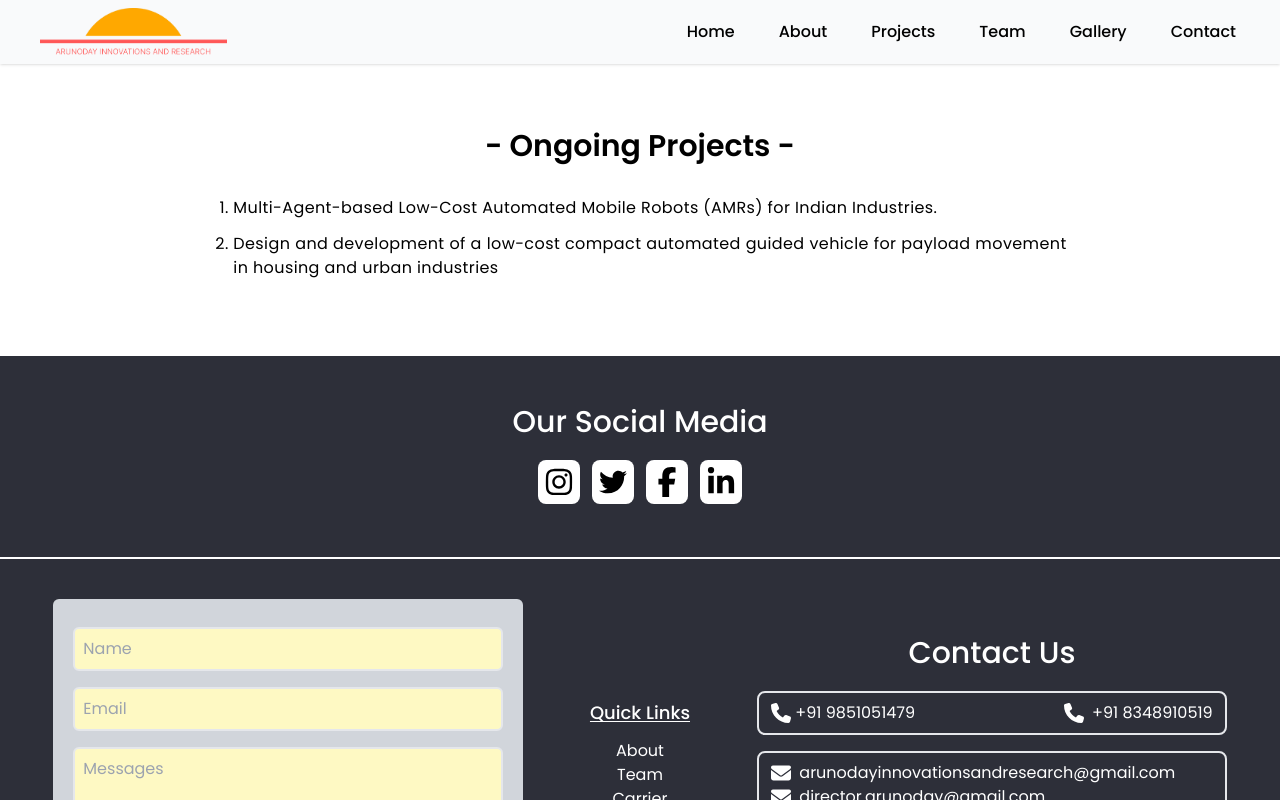
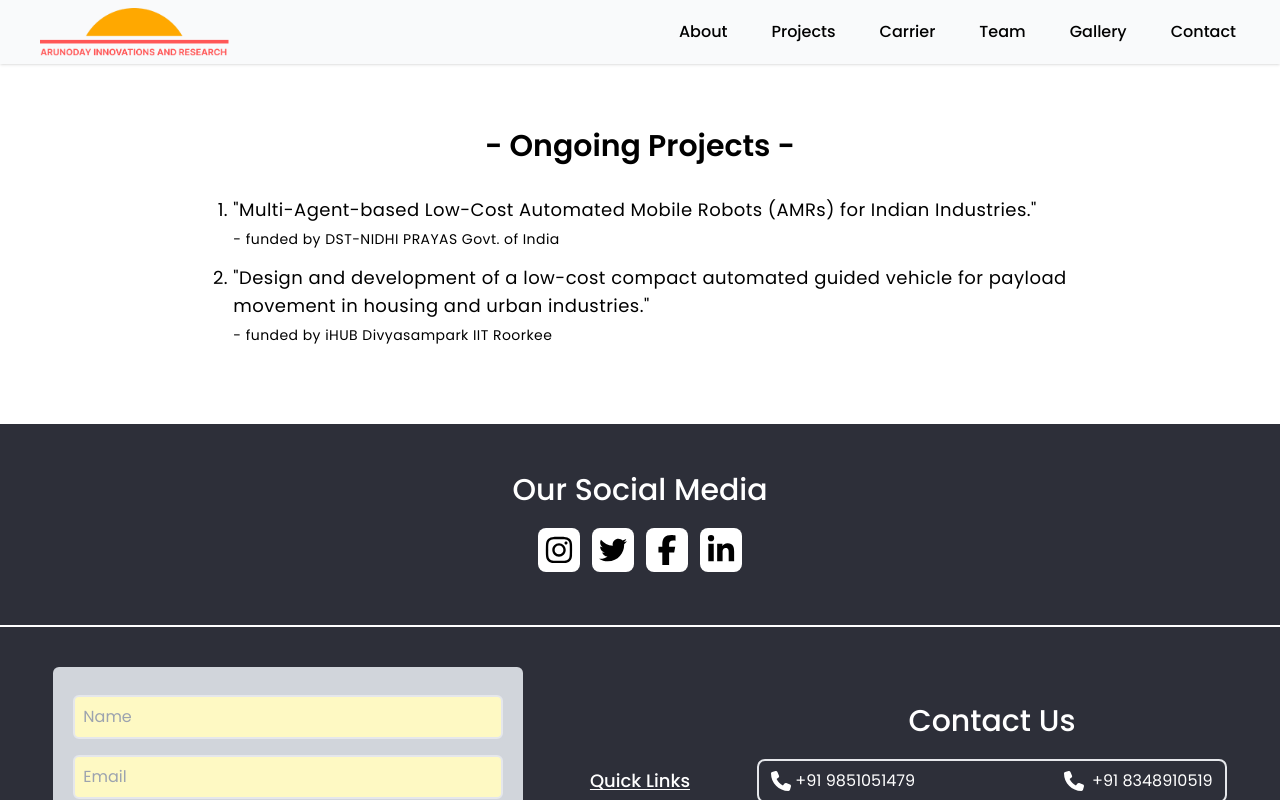
Before and after one commit to niteshjangid29/ArunodayInnovations, a React (Create React App) app: page /projects in a window 1280 px wide. Shown: the top 800 px of the page. Built offline with nearby package versions, Linux system fonts and the light colour scheme; the HTML template or start-up script is replaced by a standard one.

Commit message:
Logo Change, Navbar, Projects, teamMember updates

```diff
--- a/src/Data/navbarData.jsx
+++ b/src/Data/navbarData.jsx
@@ -1,8 +1,8 @@
 export const navbarItems = [
-  {
-    itemName: "Home",
-    itemUrl: "/",
-  },
+  // {
+  //   itemName: "Home",
+  //   itemUrl: "/",
+  // },
   {
     itemName: "About",
     itemUrl: "/about",
@@ -10,6 +10,10 @@ export const navbarItems = [
   {
     itemName: "Projects",
     itemUrl: "/projects",
+  },
+  {
+    itemName: "Carrier",
+    itemUrl: "/carrier",
   },
   {
     itemName: "Team",
--- a/src/Data/teamMembersData.jsx
+++ b/src/Data/teamMembersData.jsx
@@ -5,7 +5,7 @@ export const teamMembers = [
     position: "Director & Advisor",
     about:
       "Prof. Sohom Chakrabarty is working as Assistant Professor in Electrical Engineering Department of Indian Institute of Technology Roorkee, where he joined in 2016. His fields of interest are sliding mode control, multi-Agent system, reinforcement learning based control and design and control of unmanned autonomous vehicles. He is Senior Member of IEEE and IEI.",
-    url: "/team",
+    url: "https://www.iitr.ac.in/~EE/Sohom_Chakrabarty",
   },
   {
     name: "Mr. Samsaptak Ghosh",
--- a/src/components/MemberCard.jsx
+++ b/src/components/MemberCard.jsx
@@ -4,7 +4,12 @@ const MemberCard = (props) => {
   return (
     <div className="flex flex-col w-11/12 sm:w-3/5 md:flex-row font-[poppins] lg:w-3/5 md:w-4/5 bg-white rounded-xl overflow-hidden my-6 drop-shadow-[0px_3px_3px_rgba(0,0,0,0.3)]">
       <div className="xl:basis-1/4 md:basis-1/3">
-        <img className="w-full h-full" src={props.image} alt="sohom" draggable="false" />
+        <img
+          className="w-full h-full"
+          src={props.image}
+          alt="sohom"
+          draggable="false"
+        />
       </div>
       <div className="xl:basis-3/4 md:basis-2/3 flex flex-col p-5">
         <h1 className="font-[600] text-lg">{props.name}</h1>
@@ -13,6 +18,8 @@ const MemberCard = (props) => {
         <div className="flex w-full justify-end">
           <a
             className="pt-2 pb-2.5 px-3 rounded-md leading-none bg-red-500 text-white font-semibold"
+            target="_blank"
+            rel="noopener noreferrer"
             href={props.url}
           >
             More...
--- a/src/components/Navbar.jsx
+++ b/src/components/Navbar.jsx
@@ -15,7 +15,7 @@ function Nav() {
                 <Link to="/">
                   <img
                     className="h-12"
-                    src="./images/logo.png"
+                    src="./images/logo-new.png"
                     alt="LOGO"
                     draggable="false"
                   />
--- a/src/pages/Carrier.jsx
+++ b/src/pages/Carrier.jsx
@@ -11,7 +11,7 @@ const Carrier = () => {
           - Opening Positions -
         </h1>
         {/* flex flex-col py-20 md:py-24 md:w-4/6 sm:w-10/12 w-11/12 m-auto */}
-        <ul className="ml-5 tracking-wide text-center">
+        <ul className="ml-5 tracking-wide text-center text-lg">
           <li className="font-[poppins] my-3">Come Soon for internship</li>
           <li className="font-[poppins] my-3">JRF Position</li>
         </ul>
--- a/src/pages/Home.jsx
+++ b/src/pages/Home.jsx
@@ -1,8 +1,8 @@
 import React from "react";
 import Navbar from "../components/Navbar";
 import Sponsors from "../components/Sponsors";
-import MemberCard from "../components/MemberCard";
-import { teamMembers } from "../Data/teamMembersData";
+// import MemberCard from "../components/MemberCard";
+// import { teamMembers } from "../Data/teamMembersData";
 import Footer from "../components/Footer";
 import { Link } from "react-router-dom";
 
@@ -50,7 +50,7 @@ const Home = () => {
 
       <Sponsors />
 
-      <div className="flex flex-col py-6 md:py-10 items-center bg-orange-100">
+      {/* <div className="flex flex-col py-6 md:py-10 items-center bg-orange-100">
         <h1 className="font-[poppins] font-[600] text-2xl md:text-3xl">
           - Board Members -
         </h1>
@@ -67,7 +67,7 @@ const Home = () => {
             />
           );
         })}
-      </div>
+      </div> */}
 
       <Footer />
     </div>
--- a/src/pages/Projects.jsx
+++ b/src/pages/Projects.jsx
@@ -11,14 +11,22 @@ const Projects = () => {
           - Ongoing Projects -
         </h1>
         {/* flex flex-col py-20 md:py-24 md:w-4/6 sm:w-10/12 w-11/12 m-auto */}
-        <ul className="ml-5 tracking-wide text-justify">
+        <ul className="ml-5 tracking-wide text-justify text-lg">
           <li className="list-decimal font-[poppins] my-3">
-            Multi-Agent-based Low-Cost Automated Mobile Robots (AMRs) for Indian
-            Industries.
+            "Multi-Agent-based Low-Cost Automated Mobile Robots (AMRs) for
+            Indian Industries."
+            <br />
+            <span className="text-sm">
+              - funded by DST-NIDHI PRAYAS Govt. of India
+            </span>
           </li>
           <li className="list-decimal font-[poppins] my-3">
-            Design and development of a low-cost compact automated guided
-            vehicle for payload movement in housing and urban industries
+            "Design and development of a low-cost compact automated guided
+            vehicle for payload movement in housing and urban industries."
+            <br />
+            <span className="text-sm">
+              - funded by iHUB Divyasampark IIT Roorkee
+            </span>
           </li>
         </ul>
       </div>
```
Also changed, not shown: public/images/logo-new.png (added).
